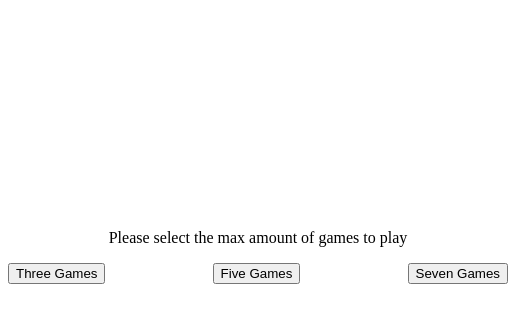
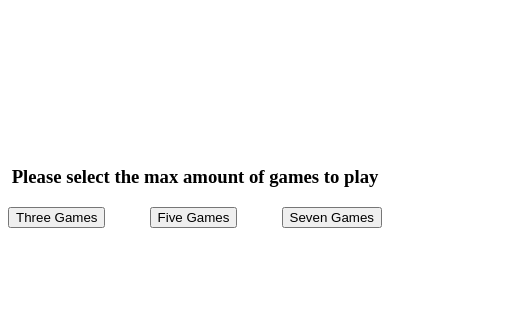
Before and after one commit to Tizsic/Rock-Paper-Scissors, a plain HTML site: page index.html in a window 390 px wide. Shown: the part 79-402 px from the top of the page, 508 px wide, since content can reach past the window. Drawn offline with Linux system fonts and the light colour scheme.

Commit message:
Fixed issue with the first container going out of bounds on mobile.

```diff
--- a/index.html
+++ b/index.html
@@ -11,7 +11,7 @@
     <h1 id="title">Rock, Paper, Scissors!</h1>
     <div id="startup_container">
         <div>
-            <p>Please select the max amount of games to play</p>
+            <h3>Please select the max amount of games to play</h3>
         </div>
         <div id="amount_of_games_container">
             <button id="three_games">Three Games</button>
--- a/styles.css
+++ b/styles.css
@@ -3,14 +3,15 @@
 }
 
 #startup_container{
-    width: 500px;
+    width: 100%;
     margin: auto;
-    height: 45px;
+    height: 100%;
 }
 
-#startup_container > div > p {
+#startup_container > div > h3 {
     text-align: center;
     margin-top: 50%;
+
 }
 
 #amount_of_games_container{
@@ -25,6 +26,10 @@
 #score_container {
     display: flex;
     justify-content: space-between;
+}
+
+#score_container > div > p {
+    text-align: center;
 }
 
 #animation_container {
```
